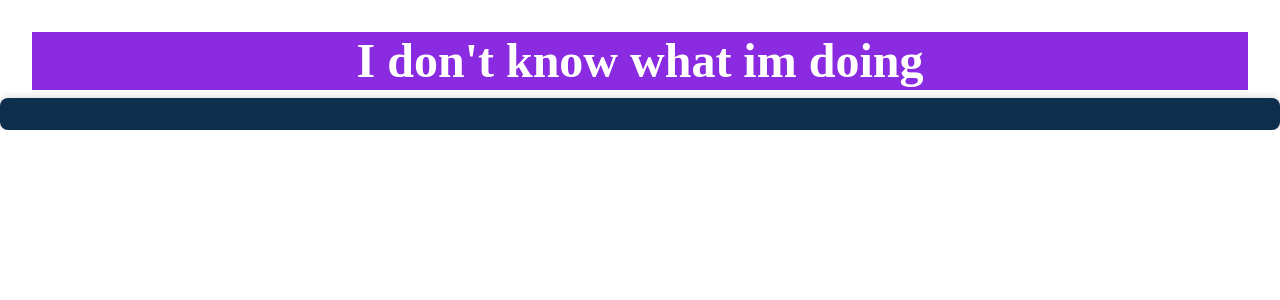
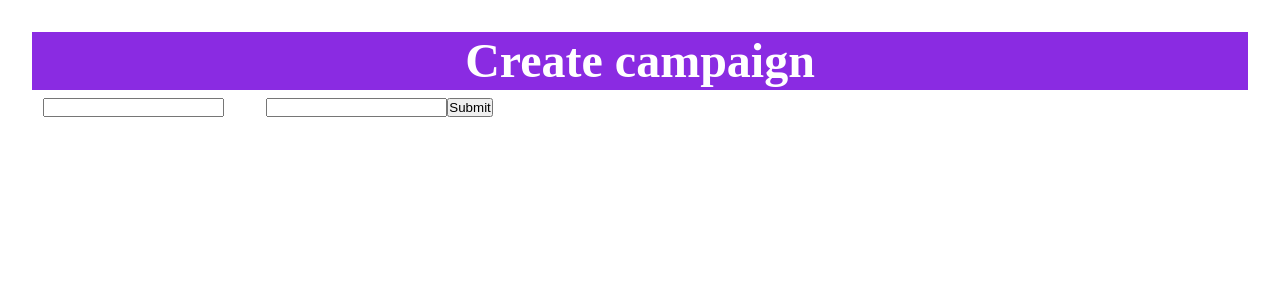
Before and after one commit to luka9938/earthmiles-weebs2, a Next.js app: page /newcampaign in a window 1280 px wide. Shown: the top 300 px of the page. Built offline with nearby package versions, Linux system fonts and the light colour scheme; a web font is replaced by a local one.

Commit message:
epic new campaign shit

```diff
--- /dev/null
+++ b/src/components/NewCampaignData/NewCampaignData.js
@@ -0,0 +1,51 @@
+import React, { useState } from "react";
+import { useRouter } from "next/router";
+
+const NewCampaignData = () => {
+  const [formData, setFormData] = useState({
+    name: "",
+    email: "",
+  });
+
+  const router = useRouter();
+
+  const handleChange = (e) => {
+    const { name, value } = e.target;
+    setFormData((prevData) => ({
+      ...prevData,
+      [name]: value,
+    }));
+  };
+
+  const handleSubmit = (e) => {
+    e.preventDefault();
+    // Redirect to a new page with the form data as query parameters
+    router.push(`/campaigns?name=${formData.name}&email=${formData.email}`);
+  };
+
+  return (
+    <form onSubmit={handleSubmit}>
+      <label>
+        Name:
+        <input
+          type="text"
+          name="name"
+          value={formData.name}
+          onChange={handleChange}
+        />
+      </label>
+      <label>
+        Email:
+        <input
+          type="email"
+          name="email"
+          value={formData.email}
+          onChange={handleChange}
+        />
+      </label>
+      <button type="submit">Submit</button>
+    </form>
+  );
+};
+
+export default NewCampaignData;
--- a/src/pages/campaigns/campaigns.module.css
+++ b/src/pages/campaigns/campaigns.module.css
@@ -76,6 +76,7 @@
   height: 12em;
   width: 100%;
   border-radius: 16px;
+  margin-top: 2em;
   background-image: url("/image30.png");
   background-size: cover;
   border: none;
--- a/src/pages/newcampaign/index.js
+++ b/src/pages/newcampaign/index.js
@@ -1,5 +1,6 @@
 import "react";
 import styles from "./campaign.module.css";
+import NewCampaignData from "@/components/NewCampaignData/NewCampaignData";
 
 export default function Buyers({ data }) {
   return (
@@ -7,10 +8,8 @@ export default function Buyers({ data }) {
       <title>Find buyer | EDC</title>
 
       <div className={styles.wrapper}>
-        <h1 className={styles.h1}>I don't know what im doing</h1>
-        <div className={styles.content}>
-          <div className={styles.home}></div>
-        </div>
+        <h1 className={styles.h1}>Create campaign</h1>
+        <NewCampaignData />
       </div>
     </>
   );
```
Also changed, not shown: src/pages/campaigns/index.js (+29 -6 lines).
